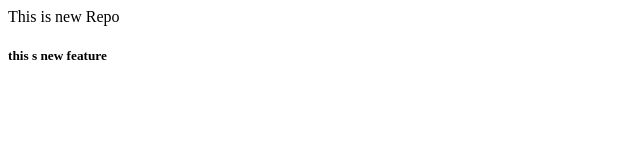
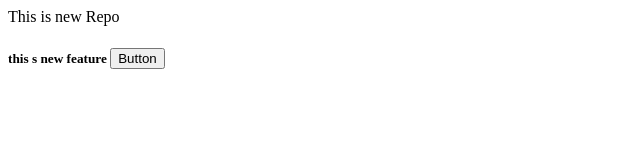
Before and after one commit to Reddy-Hanumanth/Local-repo, a plain HTML site: page index.html in a window 1280 px wide. Shown: the whole page, without its empty margins (0-640 px from the left). Drawn offline with Linux system fonts and the light colour scheme.

Commit message:
Add button

```diff
--- a/index.html
+++ b/index.html
@@ -1,2 +1,2 @@
 <p>This is new Repo</p>
-<h5>this s new feature</h5>
+<h5>this s new feature <button>Button</button></h5>
```
